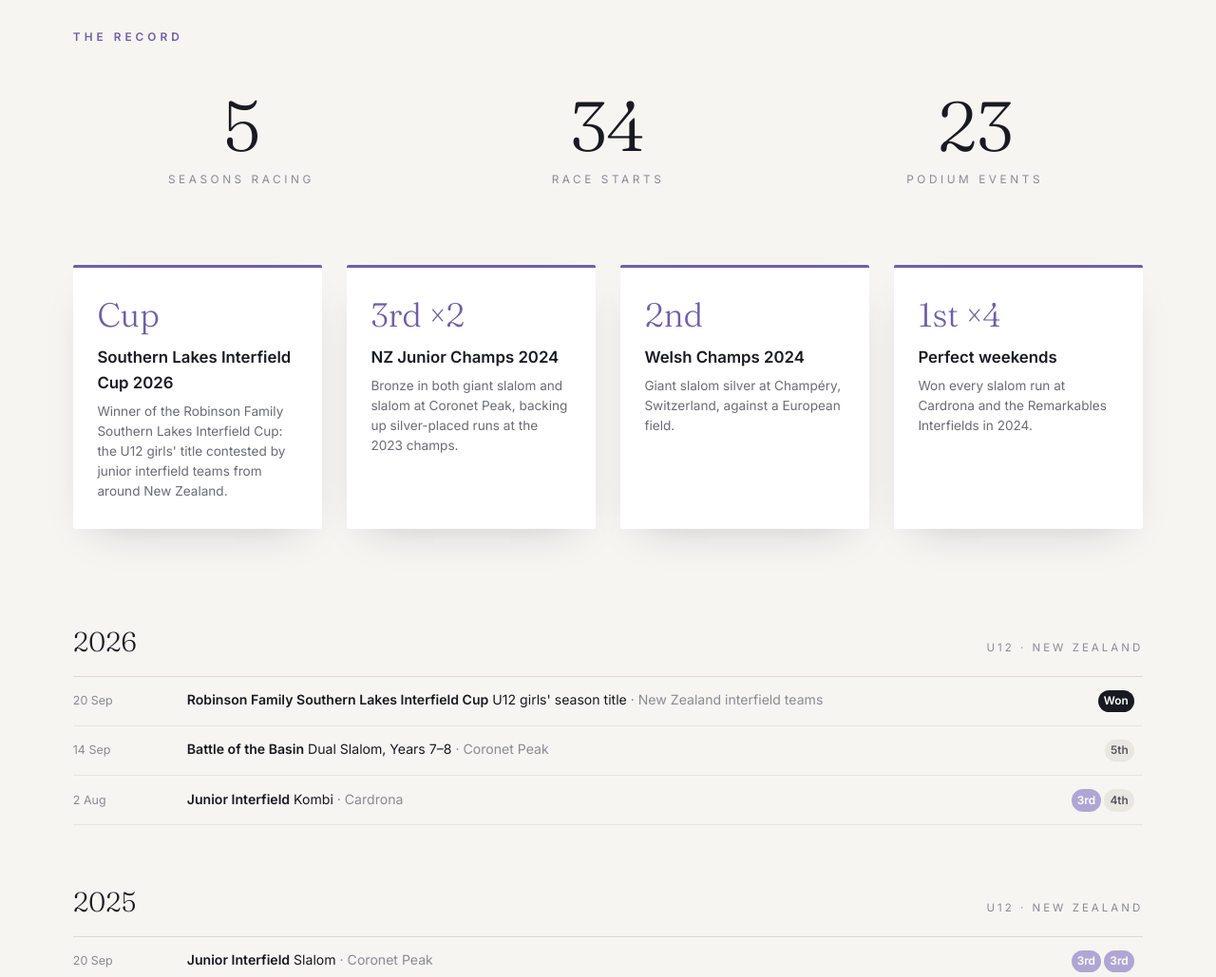
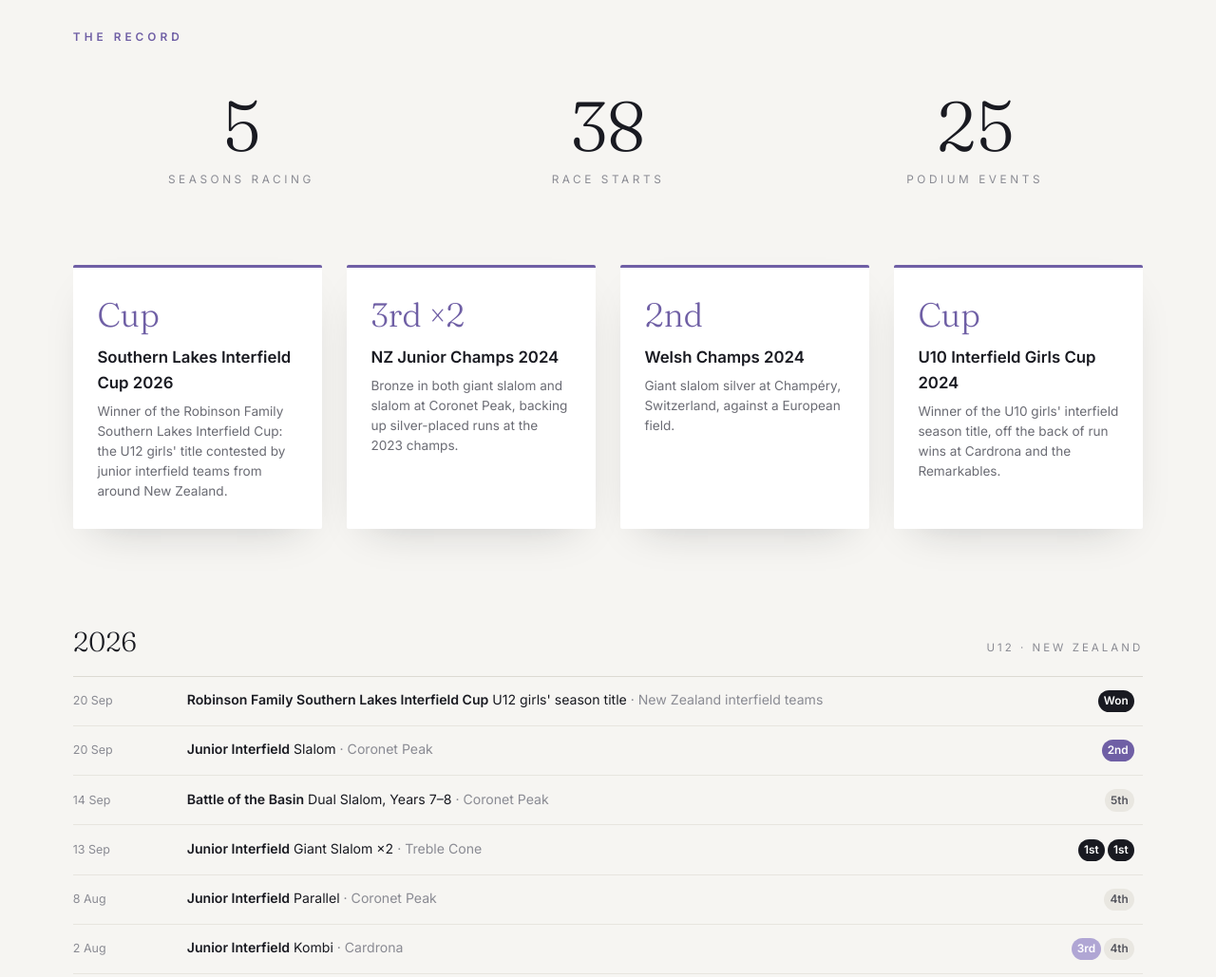
Before and after one commit to CTOverlord/briarmurray.com, a plain HTML site: page index.html in a window 1280 px wide. Shown: the part 4251-5280 px from the top of the page at 95% size. Drawn offline with Linux system fonts and the light colour scheme.

Commit message:
Results: Interfield races Aug-Sep, U10 Girls Cup 2024 added
Co-Authored-By: Claude Fable 5 <noreply@anthropic.com>

```diff
--- a/index.html
+++ b/index.html
@@ -386,22 +386,25 @@
 
     <div class="stat-strip fade">
       <div class="stat"><b>5</b><span>Seasons racing</span></div>
-      <div class="stat"><b>34</b><span>Race starts</span></div>
-      <div class="stat"><b>23</b><span>Podium events</span></div>
+      <div class="stat"><b>38</b><span>Race starts</span></div>
+      <div class="stat"><b>25</b><span>Podium events</span></div>
     </div>
 
     <div class="hl-grid">
       <div class="hl fade"><div class="medal">Cup</div><h3>Southern Lakes Interfield Cup 2026</h3><p>Winner of the Robinson Family Southern Lakes Interfield Cup: the U12 girls' title contested by junior interfield teams from around New Zealand.</p></div>
       <div class="hl fade"><div class="medal">3rd &times;2</div><h3>NZ Junior Champs 2024</h3><p>Bronze in both giant slalom and slalom at Coronet Peak, backing up silver-placed runs at the 2023 champs.</p></div>
       <div class="hl fade"><div class="medal">2nd</div><h3>Welsh Champs 2024</h3><p>Giant slalom silver at Champ&eacute;ry, Switzerland, against a European field.</p></div>
-      <div class="hl fade"><div class="medal">1st &times;4</div><h3>Perfect weekends</h3><p>Won every slalom run at Cardrona and the Remarkables Interfields in 2024.</p></div>
+      <div class="hl fade"><div class="medal">Cup</div><h3>U10 Interfield Girls Cup 2024</h3><p>Winner of the U10 girls' interfield season title, off the back of run wins at Cardrona and the Remarkables.</p></div>
     </div>
 
     <div class="season fade">
       <h3>2026 <small>U12 &middot; New Zealand</small></h3>
       <table class="rtable">
         <tr><td class="d">20 Sep</td><td class="e"><b>Robinson Family Southern Lakes Interfield Cup</b> U12 girls' season title <span class="loc">&middot; New Zealand interfield teams</span></td><td class="r"><span class="chip p1">Won</span></td></tr>
+        <tr><td class="d">20 Sep</td><td class="e"><b>Junior Interfield</b> Slalom <span class="loc">&middot; Coronet Peak</span></td><td class="r"><span class="chip p2">2nd</span></td></tr>
         <tr><td class="d">14 Sep</td><td class="e"><b>Battle of the Basin</b> Dual Slalom, Years 7&ndash;8 <span class="loc">&middot; Coronet Peak</span></td><td class="r"><span class="chip">5th</span></td></tr>
+        <tr><td class="d">13 Sep</td><td class="e"><b>Junior Interfield</b> Giant Slalom &times;2 <span class="loc">&middot; Treble Cone</span></td><td class="r"><span class="chip p1">1st</span><span class="chip p1">1st</span></td></tr>
+        <tr><td class="d">8 Aug</td><td class="e"><b>Junior Interfield</b> Parallel <span class="loc">&middot; Coronet Peak</span></td><td class="r"><span class="chip">4th</span></td></tr>
         <tr><td class="d">2 Aug</td><td class="e"><b>Junior Interfield</b> Kombi <span class="loc">&middot; Cardrona</span></td><td class="r"><span class="chip p3">3rd</span><span class="chip">4th</span></td></tr>
       </table>
     </div>
@@ -420,6 +423,7 @@
     <div class="season fade">
       <h3>2024 <small>U10&ndash;U12 &middot; New Zealand</small></h3>
       <table class="rtable">
+        <tr><td class="d">Season</td><td class="e"><b>U10 Interfield Girls Cup</b> season title <span class="loc">&middot; interfield series</span></td><td class="r"><span class="chip p1">Won</span></td></tr>
         <tr><td class="d">29 Sep</td><td class="e"><b>Junior Interfield</b> Giant Slalom, racing up U12 <span class="loc">&middot; Mt Hutt</span></td><td class="r"><span class="chip p3">3rd</span><span class="chip p2">2nd</span></td></tr>
         <tr><td class="d">28 Sep</td><td class="e"><b>Junior Interfield</b> Slalom <span class="loc">&middot; Mt Hutt</span></td><td class="r"><span class="chip p3">3rd</span><span class="chip">4th</span></td></tr>
         <tr><td class="d">15 Sep</td><td class="e"><b>Junior Interfield</b> Dual Slalom <span class="loc">&middot; Remarkables</span></td><td class="r"><span class="chip p2">2nd</span></td></tr>
```
